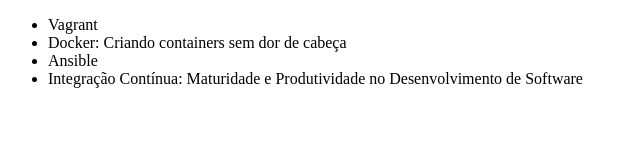
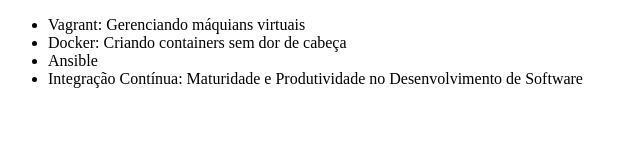
Before and after one commit to MaraoLT/alura-git, a plain HTML site: page index.html in a window 1280 px wide. Shown: the whole page, without its empty margins (0-640 px from the left). Drawn offline with Linux system fonts and the light colour scheme.

Commit message:
Corrigindo curso vagrant

```diff
--- a/index.html
+++ b/index.html
@@ -6,7 +6,7 @@
 </head>
 <body>
     <ul>
-        <li>Vagrant</li>
+        <li>Vagrant: Gerenciando máquians virtuais</li>
         <li>Docker: Criando containers sem dor de cabeça</li>
         <li>Ansible</li>
         <li>Integração Contínua: Maturidade e Produtividade no Desenvolvimento de Software</li>
```
